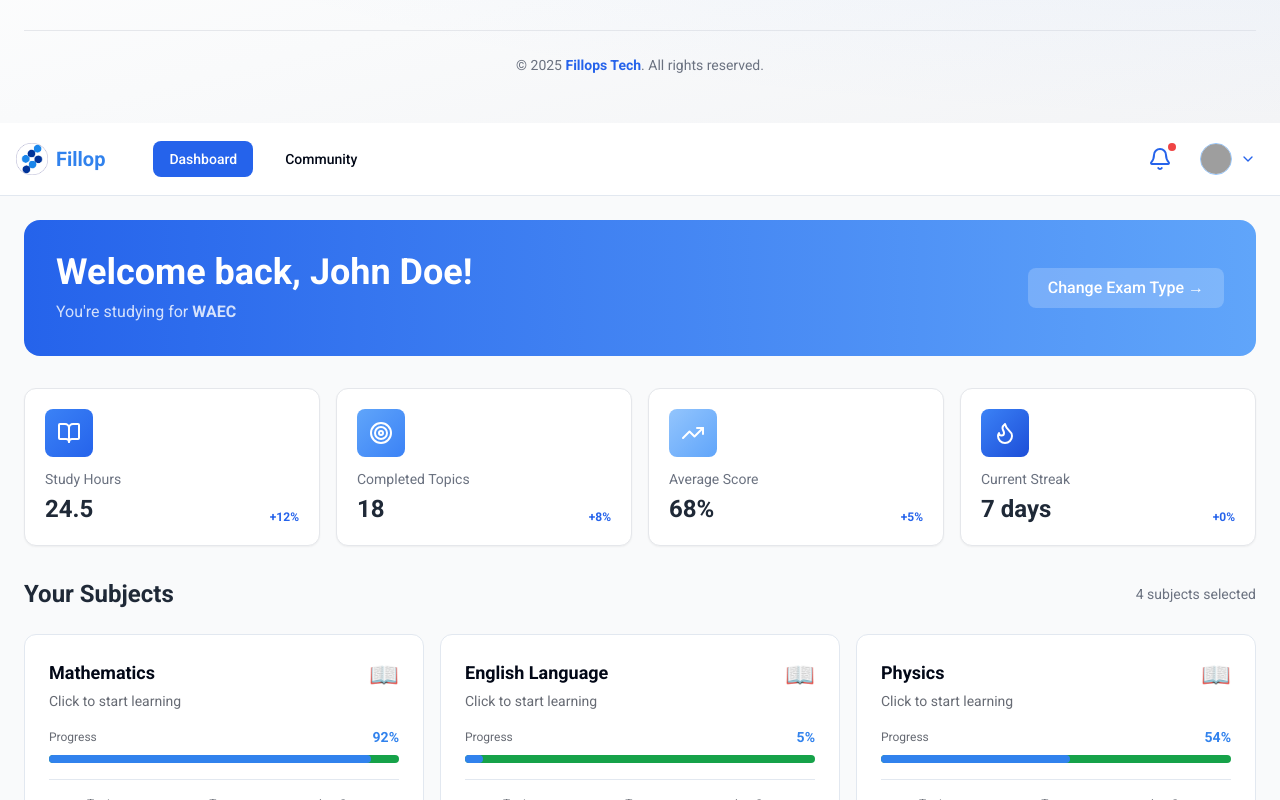
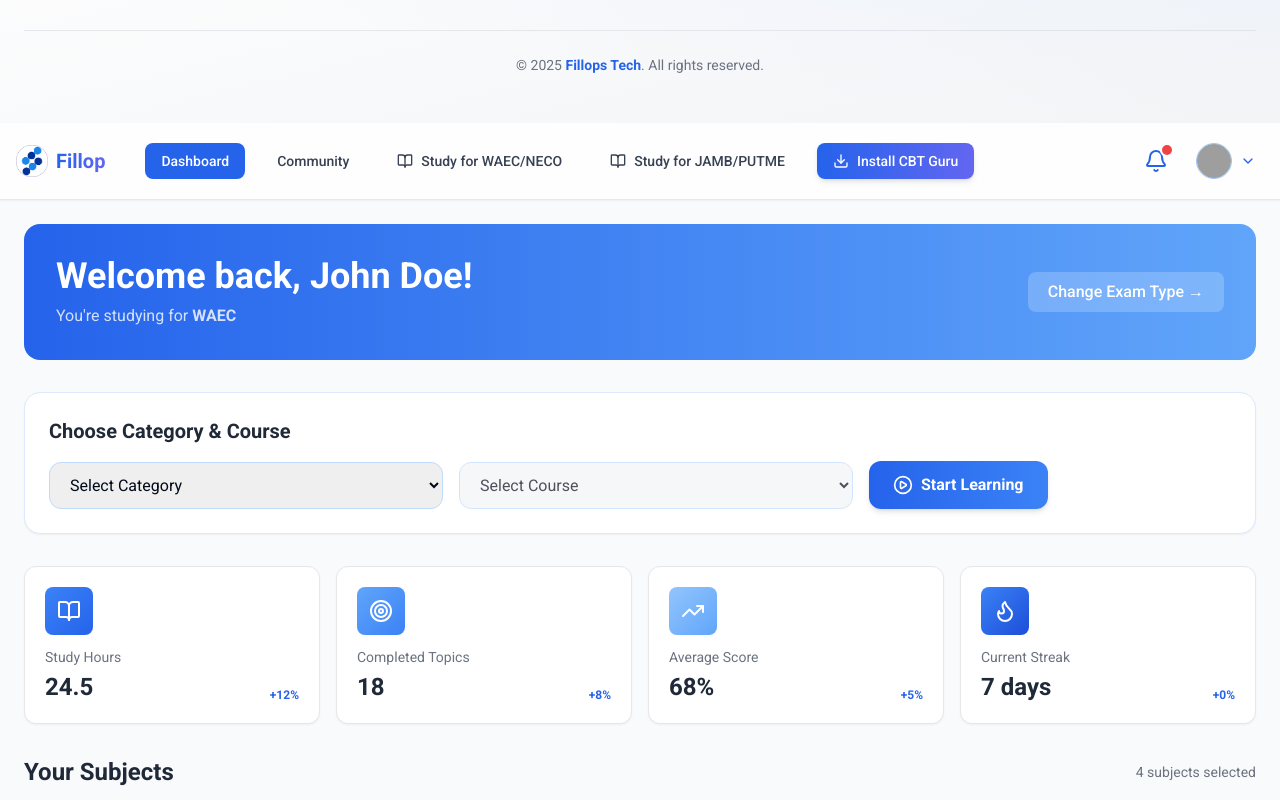
Before and after one commit to Berry-bott/FillopsEduTech, a React (Vite) app: page / in a window 1280 px wide. Shown: the part 4500-5300 px from the top of the page. Built offline with nearby package versions, Linux system fonts and the light colour scheme; grey boxes are pictures that could not be loaded; a web font is replaced by a local one.

Commit message:
new commit

```diff
--- a/src/components/DashboardComponents/Navbar.jsx
+++ b/src/components/DashboardComponents/Navbar.jsx
@@ -1,3 +1,5 @@
+
+
 "use client"
 
 import { useState } from "react"
@@ -9,6 +11,8 @@ import {
   User as UserIcon,
   Menu,
   X,
+  BookOpen,
+  Download,
 } from "lucide-react"
 import logo from "../../assets/images/fillops-logo.png"
 
@@ -20,36 +24,31 @@ export default function Navbar({ user, currentPage, onNavigate, onLogout }) {
     { id: 2, text: "You’ve completed your English quiz!" },
   ])
 
-  const toggleDropdown = () => setShowDropdown((prev) => !prev)
-  const toggleMobileMenu = () => setShowMobileMenu((prev) => !prev)
+  const toggleDropdown = () => setShowDropdown((p) => !p)
+  const toggleMobileMenu = () => setShowMobileMenu((p) => !p)
   const isAdmin = user?.role === "admin"
 
-  // Helper for fallback avatar
   const avatarSrc =
     user?.avatar ||
     `https://ui-avatars.com/api/?name=${encodeURIComponent(
       user?.name || "User"
-    )}&background=0D8ABC&color=fff`
+    )}&background=2563eb&color=fff`
 
   return (
-    <nav className="border-b border-border bg-card backdrop-blur-md sticky top-0 z-50">
+    <nav className="sticky top-0 z-50 bg-white/80 backdrop-blur-lg border-b border-blue-100 shadow-sm">
       <div className="max-w-7xl mx-auto px-4 py-3 flex items-center justify-between">
         {/* === Left: Logo + Links === */}
         <div className="flex items-center gap-4">
           {/* Logo */}
           <div className="flex items-center gap-2">
-            <img
-              src={logo}
-              alt="Fillop"
-              className="w-8 h-8 rounded-md object-cover"
-            />
-            <h1 className="text-xl font-bold text-primary">Fillop</h1>
+            <img src={logo} alt="Fillop" className="w-8 h-8 rounded-md" />
+            <h1 className="text-xl font-extrabold bg-gradient-to-r from-blue-600 to-indigo-500 bg-clip-text text-transparent">
+              Fillop
+            </h1>
           </div>
 
           {/* Desktop Nav */}
-          <div className="hidden md:flex gap-4 ml-8">
-            {!isAdmin ? (
-              <>
+          <div className="hidden md:flex gap-4 ml-6">
             <NavButton
               label="Dashboard"
               active={currentPage === "dashboard"}
@@ -60,79 +59,72 @@ export default function Navbar({ user, currentPage, onNavigate, onLogout }) {
               active={currentPage === "community"}
               onClick={() => onNavigate?.("community")}
             />
-              </>
-            ) : (
             <NavButton
-                label="Admin Panel"
-                active={currentPage === "admin"}
-                onClick={() => onNavigate?.("admin")}
+              label="Study for WAEC/NECO"
+              icon={<BookOpen className="w-4 h-4" />}
+              onClick={() => onNavigate?.("waec")}
             />
-            )}
+            <NavButton
+              label="Study for JAMB/PUTME"
+              icon={<BookOpen className="w-4 h-4" />}
+              onClick={() => onNavigate?.("jamb")}
+            />
+            <NavButton
+              label="Install CBT Guru"
+              icon={<Download className="w-4 h-4" />}
+              highlight
+              onClick={() => alert("Installing CBT Guru...")}
+            />
           </div>
         </div>
 
         {/* === Right: Notification + Profile + Mobile === */}
         <div className="flex items-center gap-3">
           {/* 🔔 Notifications */}
-          <div className="relative">
-            <button
-              className="relative p-2 rounded-lg hover:bg-blue-100 transition"
-              onClick={() => alert("Notifications panel coming soon")}
-            >
+          <button className="relative p-2 rounded-full hover:bg-blue-50 transition">
             <Bell className="w-6 h-6 text-blue-600" />
             {notifications.length > 0 && (
-                <span className="absolute top-1 right-1 h-2 w-2 bg-red-500 rounded-full" />
+              <span className="absolute top-1 right-1 h-2.5 w-2.5 bg-red-500 rounded-full ring-2 ring-white" />
             )}
           </button>
-          </div>
 
-          {/* 👤 Profile Avatar */}
+          {/* 👤 Profile */}
           <div className="relative hidden md:block">
             <button
               onClick={toggleDropdown}
-              className="flex items-center gap-2 p-2 rounded-lg hover:bg-blue-100 transition"
+              className="flex items-center gap-2 p-2 rounded-lg hover:bg-blue-50 transition"
             >
               <img
                 src={avatarSrc}
                 alt="avatar"
-                className="w-8 h-8 rounded-full object-cover border border-blue-300"
+                className="w-9 h-9 rounded-full object-cover border border-blue-300"
               />
               <ChevronDown className="w-4 h-4 text-blue-600" />
             </button>
 
-            {/* Dropdown */}
             {showDropdown && (
-              <div className="absolute right-0 mt-2 w-48 bg-white border border-border rounded-lg shadow-lg z-50">
-                <div className="px-4 py-2 border-b">
-                  <p className="font-semibold text-sm">{user?.name}</p>
-                  <p className="text-xs text-muted-foreground capitalize">
-                    {user?.role}
+              <div className="absolute right-0 mt-2 w-52 bg-white border border-blue-100 rounded-xl shadow-lg overflow-hidden">
+                <div className="px-4 py-3 border-b border-blue-50">
+                  <p className="font-semibold text-sm text-gray-800">
+                    {user?.name}
                   </p>
+                  <p className="text-xs text-gray-500 capitalize">{user?.role}</p>
                 </div>
                 <DropdownItem
                   icon={<UserIcon className="w-4 h-4" />}
                   label="Profile"
-                  onClick={() => {
-                    onNavigate?.("profile")
-                    setShowDropdown(false)
-                  }}
+                  onClick={() => onNavigate?.("profile")}
                 />
                 <DropdownItem
                   icon={<Settings className="w-4 h-4" />}
                   label="Settings"
-                  onClick={() => {
-                    onNavigate?.("settings")
-                    setShowDropdown(false)
-                  }}
+                  onClick={() => onNavigate?.("settings")}
                 />
                 <DropdownItem
                   icon={<LogOut className="w-4 h-4" />}
                   label="Logout"
                   destructive
-                  onClick={() => {
-                    onLogout?.()
-                    setShowDropdown(false)
-                  }}
+                  onClick={onLogout}
                 />
               </div>
             )}
@@ -141,7 +133,7 @@ export default function Navbar({ user, currentPage, onNavigate, onLogout }) {
           {/* 🍔 Mobile Menu */}
           <button
             onClick={toggleMobileMenu}
-            className="md:hidden p-2 rounded-lg hover:bg-blue-100 transition"
+            className="md:hidden p-2 rounded-lg hover:bg-blue-50 transition"
           >
             {showMobileMenu ? (
               <X className="w-6 h-6 text-blue-600" />
@@ -154,42 +146,19 @@ export default function Navbar({ user, currentPage, onNavigate, onLogout }) {
 
       {/* === Mobile Menu === */}
       {showMobileMenu && (
-        <div className="md:hidden bg-card border-t border-border px-4 py-4 space-y-4 animate-fadeIn">
-          {!isAdmin ? (
-            <>
-              <NavButton
-                label="Dashboard"
-                active={currentPage === "dashboard"}
-                onClick={() => {
-                  onNavigate?.("dashboard")
-                  setShowMobileMenu(false)
-                }}
-                mobile
+        <div className="md:hidden bg-white border-t border-blue-100 px-4 py-4 space-y-4 animate-fadeIn">
+          <MobileLink label="Dashboard" onClick={() => onNavigate?.("dashboard")} />
+          <MobileLink label="Community" onClick={() => onNavigate?.("community")} />
+          <MobileLink label="Study for WAEC/NECO" onClick={() => onNavigate?.("waec")} />
+          <MobileLink label="Study for JAMB/PUTME" onClick={() => onNavigate?.("jamb")} />
+          <MobileLink
+            label="Install CBT Guru"
+            icon={<Download className="w-4 h-4" />}
+            highlight
+            onClick={() => alert("Installing CBT Guru...")}
           />
-              <NavButton
-                label="Community"
-                active={currentPage === "community"}
-                onClick={() => {
-                  onNavigate?.("community")
-                  setShowMobileMenu(false)
-                }}
-                mobile
-              />
-            </>
-          ) : (
-            <NavButton
-              label="Admin Panel"
-              active={currentPage === "admin"}
-              onClick={() => {
-                onNavigate?.("admin")
-                setShowMobileMenu(false)
-              }}
-              mobile
-            />
-          )}
 
-          {/* Mobile Profile Info */}
-          <div className="border-t border-border pt-3">
+          <div className="border-t border-blue-100 pt-3">
             <div className="flex items-center gap-3">
               <img
                 src={avatarSrc}
@@ -197,10 +166,10 @@ export default function Navbar({ user, currentPage, onNavigate, onLogout }) {
                 className="w-8 h-8 rounded-full object-cover border border-blue-300"
               />
               <div>
-                <p className="text-sm font-semibold">{user?.name}</p>
-                <p className="text-xs text-muted-foreground capitalize">
-                  {user?.role}
+                <p className="text-sm font-semibold text-gray-800">
+                  {user?.name}
                 </p>
+                <p className="text-xs text-gray-500 capitalize">{user?.role}</p>
               </div>
             </div>
             <button
@@ -216,28 +185,31 @@ export default function Navbar({ user, currentPage, onNavigate, onLogout }) {
   )
 }
 
-/* 🔹 Reusable NavButton */
-function NavButton({ label, active, onClick, mobile }) {
+/* 🔹 NavButton */
+function NavButton({ label, icon, active, highlight, onClick }) {
   const base =
-    "block w-full text-left px-4 py-2 rounded-lg transition font-medium"
+    "flex items-center gap-2 px-4 py-2 rounded-lg text-sm font-medium transition"
   const activeClass = active
     ? "bg-blue-600 text-white"
-    : "text-foreground hover:bg-blue-100 hover:text-blue-700"
-  const size = mobile ? "text-base" : "text-sm"
+    : highlight
+    ? "bg-gradient-to-r from-blue-600 to-indigo-500 text-white shadow-md hover:opacity-90"
+    : "text-gray-700 hover:bg-blue-50 hover:text-blue-700"
+
   return (
-    <button onClick={onClick} className={`${base} ${activeClass} ${size}`}>
+    <button onClick={onClick} className={`${base} ${activeClass}`}>
+      {icon}
       {label}
     </button>
   )
 }
 
-/* 🔹 Reusable DropdownItem */
-function DropdownItem({ icon, label, onClick, destructive }) {
+/* 🔹 Dropdown Item */
+function DropdownItem({ icon, label, destructive, onClick }) {
   return (
     <button
       onClick={onClick}
-      className={`flex items-center gap-2 w-full text-left px-4 py-2 hover:bg-blue-50 text-sm ${
-        destructive ? "text-red-600 hover:bg-red-50" : "text-foreground"
+      className={`flex items-center gap-2 w-full px-4 py-2 text-sm hover:bg-blue-50 transition ${
+        destructive ? "text-red-600 hover:bg-red-50" : "text-gray-700"
       }`}
     >
       {icon}
@@ -245,3 +217,18 @@ function DropdownItem({ icon, label, onClick, destructive }) {
     </button>
   )
 }
+
+/* 🔹 MobileLink */
+function MobileLink({ label, icon, highlight, onClick }) {
+  const base =
+    "flex items-center gap-2 w-full text-left px-4 py-2 rounded-lg text-sm font-medium transition"
+  const style = highlight
+    ? "bg-gradient-to-r from-blue-600 to-indigo-500 text-white"
+    : "text-gray-700 hover:bg-blue-50 hover:text-blue-700"
+  return (
+    <button onClick={onClick} className={`${base} ${style}`}>
+      {icon}
+      {label}
+    </button>
+  )
+}
--- a/src/pages/UserDashboard.jsx
+++ b/src/pages/UserDashboard.jsx
@@ -1,5 +1,3 @@
-
-
 // "use client"
 
 // import { useState } from "react"
@@ -8,16 +6,15 @@
 // import StudyPlanCard from "../components/DashboardComponents/user/StudyPlanCard"
 // import CalendarWidget from "../components/DashboardComponents/user/CalendarWidget"
 // import SubjectCard from "../components/DashboardComponents/user/SubjectCard"
-// import Recommendations from "../components/DashboardComponents/user/Recommendations"
+// import Recommendations from "../components/DashboardComponents/user/recommendations"
+// import { BookOpen, Target, TrendingUp, Flame } from "lucide-react"
 
 // export default function Dashboard({ onNavigate, learningPath, onChangePath }) {
-//   // 🧩 Manually set user for now
 //   const user = {
 //     name: "John Doe",
 //     role: "user",
-//     avatar: "https://randomuser.me/api/portraits/men/32.jpg"
+//     avatar: "https://randomuser.me/api/portraits/men/32.jpg",
 //   }
-
 
 //   const [selectedSubject, setSelectedSubject] = useState("")
 
@@ -28,17 +25,40 @@
 //     "Chemistry",
 //   ]
 
-//   // Generate random progress for demo
 //   const progress = {}
 //   subjects.forEach((subject) => {
 //     progress[subject] = Math.floor(Math.random() * 100)
 //   })
 
 //   const stats = [
-//     { icon: "📚", label: "Study Hours", value: "24.5", trend: 12, color: "from-blue-500 to-blue-600" },
-//     { icon: "🎯", label: "Completed Topics", value: "18", trend: 8, color: "from-purple-500 to-purple-600" },
-//     { icon: "📈", label: "Average Score", value: "68%", trend: 5, color: "from-green-500 to-green-600" },
-//     { icon: "🔥", label: "Current Streak", value: "7 days", trend: 0, color: "from-orange-500 to-orange-600" },
+//     {
+//       icon: <BookOpen className="text-white w-6 h-6" />,
+//       label: "Study Hours",
+//       value: "24.5",
+//       trend: 12,
+//       color: "from-blue-500 to-blue-600",
+//     },
+//     {
+//       icon: <Target className="text-white w-6 h-6" />,
+//       label: "Completed Topics",
+//       value: "18",
+//       trend: 8,
+//       color: "from-blue-400 to-blue-500",
+//     },
+//     {
+//       icon: <TrendingUp className="text-white w-6 h-6" />,
+//       label: "Average Score",
+//       value: "68%",
+//       trend: 5,
+//       color: "from-blue-300 to-blue-400",
+//     },
+//     {
+//       icon: <Flame className="text-white w-6 h-6" />,
+//       label: "Current Streak",
+//       value: "7 days",
+//       trend: 0,
+//       color: "from-blue-500 to-blue-700",
+//     },
 //   ]
 
 //   const handleSelectSubject = (subject) => {
@@ -50,48 +70,46 @@
 //     <DashboardLayout user={user} currentPage="dashboard" onNavigate={onNavigate}>
 //       <div className="space-y-8">
 //         {/* Welcome Section */}
-//         <div className="bg-gradient-to-r from-primary to-accent rounded-2xl p-8 text-white">
-//           <div className="flex items-center justify-between">
+//         <div className="bg-gradient-to-r from-blue-600 to-blue-400 rounded-2xl p-8 text-white">
+//           <div className="flex flex-col md:flex-row items-start md:items-center justify-between gap-4">
 //             <div>
-//               <h1 className="text-4xl font-heading font-bold mb-2">
+//               <h1 className="text-3xl md:text-4xl font-bold mb-2">
 //                 Welcome back, {user.name}!
 //               </h1>
-//               <p className="text-white/80">
+//               <p className="text-white/80 text-sm md:text-base">
 //                 You're studying for{" "}
 //                 <span className="font-semibold">
-//                   {learningPath?.examType === "jamb"
-//                     ? "JAMB (UTME)"
-//                     : learningPath?.examType === "neco"
-//                     ? "NECO"
-//                     : "WAEC"}
+//                   {learningPath?.examType?.toUpperCase() || "WAEC"}
 //                 </span>
 //               </p>
 //             </div>
 //             <button
 //               onClick={onChangePath}
-//               className="px-6 py-2 bg-white/20 hover:bg-white/30 rounded-lg transition font-medium flex items-center gap-2"
+//               className="px-5 py-2 bg-white/20 hover:bg-white/30 rounded-lg transition font-medium text-sm md:text-base flex items-center gap-2"
 //             >
 //               Change Exam Type →
 //             </button>
 //           </div>
 //         </div>
 
-//         {/* Stats Grid */}
-//         <div className="grid grid-cols-1 md:grid-cols-2 lg:grid-cols-4 gap-4">
+//         {/* Stats Section */}
+//         <div className="grid grid-cols-1 sm:grid-cols-2 lg:grid-cols-4 gap-4">
 //           {stats.map((stat, idx) => (
 //             <div
 //               key={idx}
-//               className="bg-card border border-border rounded-xl p-6 hover:shadow-lg transition"
+//               className="bg-white border border-gray-200 rounded-xl p-5 shadow-sm hover:shadow-md transition"
 //             >
 //               <div
-//                 className={`w-12 h-12 bg-gradient-to-br ${stat.color} rounded-lg flex items-center justify-center mb-4 text-2xl`}
+//                 className={`w-12 h-12 bg-gradient-to-br ${stat.color} rounded-lg flex items-center justify-center mb-3`}
 //               >
 //                 {stat.icon}
 //               </div>
-//               <p className="text-sm text-foreground/60 font-medium mb-1">{stat.label}</p>
+//               <p className="text-sm text-gray-500 mb-1">{stat.label}</p>
 //               <div className="flex items-end justify-between">
-//                 <p className="text-2xl font-heading font-bold text-foreground">{stat.value}</p>
-//                 <p className="text-xs text-green-600 font-semibold">+{stat.trend}%</p>
+//                 <p className="text-2xl font-semibold text-gray-800">{stat.value}</p>
+//                 <p className="text-xs text-blue-600 font-semibold">
+//                   +{stat.trend}%
+//                 </p>
 //               </div>
 //             </div>
 //           ))}
@@ -100,10 +118,10 @@
 //         {/* Subjects Section */}
 //         <section>
 //           <div className="flex items-center justify-between mb-6">
-//             <h2 className="text-2xl font-heading font-bold text-foreground">Your Subjects</h2>
-//             <p className="text-sm text-foreground/60">{subjects.length} subjects selected</p>
+//             <h2 className="text-2xl font-bold text-gray-800">Your Subjects</h2>
+//             <p className="text-sm text-gray-500">{subjects.length} subjects selected</p>
 //           </div>
-//           <div className="grid grid-cols-1 md:grid-cols-2 lg:grid-cols-3 gap-4">
+//           <div className="grid grid-cols-1 sm:grid-cols-2 lg:grid-cols-3 gap-4">
 //             {subjects.map((subject) => (
 //               <SubjectCard
 //                 key={subject}
@@ -115,10 +133,10 @@
 //           </div>
 //         </section>
 
-//         {/* Progress & Calendar */}
+//         {/* Progress + Calendar */}
 //         <section className="grid grid-cols-1 lg:grid-cols-3 gap-6">
 //           <div className="lg:col-span-2">
-//             <h2 className="text-xl font-heading font-bold text-foreground mb-4">
+//             <h2 className="text-xl font-bold text-gray-800 mb-4">
 //               Study Progress
 //             </h2>
 //             <div className="grid grid-cols-1 md:grid-cols-2 gap-4">
@@ -132,7 +150,7 @@
 //           </div>
 //         </section>
 
-//         {/* Recommendations & Study Plan */}
+//         {/* Recommendations + Study Plan */}
 //         <section className="grid grid-cols-1 lg:grid-cols-2 gap-6">
 //           <Recommendations user={user} />
 //           <StudyPlanCard />
@@ -141,7 +159,6 @@
 //     </DashboardLayout>
 //   )
 // }
-
 
 
 
@@ -154,7 +171,7 @@ import StudyPlanCard from "../components/DashboardComponents/user/StudyPlanCard"
 import CalendarWidget from "../components/DashboardComponents/user/CalendarWidget"
 import SubjectCard from "../components/DashboardComponents/user/SubjectCard"
 import Recommendations from "../components/DashboardComponents/user/recommendations"
-import { BookOpen, Target, TrendingUp, Flame } from "lucide-react"
+import { BookOpen, Target, TrendingUp, Flame, PlayCircle } from "lucide-react"
 
 export default function Dashboard({ onNavigate, learningPath, onChangePath }) {
   const user = {
@@ -163,14 +180,19 @@ export default function Dashboard({ onNavigate, learningPath, onChangePath }) {
     avatar: "https://randomuser.me/api/portraits/men/32.jpg",
   }
 
+  const [selectedCategory, setSelectedCategory] = useState("")
+  const [selectedCourse, setSelectedCourse] = useState("")
+
+  // Sample categories and courses
+  const categories = ["Science", "Arts", "Commercial"]
+  const courses = {
+    Science: ["Mathematics", "Physics", "Chemistry", "Biology"],
+    Arts: ["Government", "Literature", "CRS", "English Language"],
+    Commercial: ["Accounting", "Commerce", "Economics", "Business Studies"],
+  }
+
   const [selectedSubject, setSelectedSubject] = useState("")
-
-  const subjects = learningPath?.subjects || [
-    "Mathematics",
-    "English Language",
-    "Physics",
-    "Chemistry",
-  ]
+  const subjects = learningPath?.subjects || ["Mathematics", "English", "Physics", "Chemistry"]
 
   const progress = {}
   subjects.forEach((subject) => {
@@ -213,6 +235,14 @@ export default function Dashboard({ onNavigate, learningPath, onChangePath }) {
     onNavigate?.("subject-detail", subject)
   }
 
+  const handleStartLearning = () => {
+    if (!selectedCategory || !selectedCourse) {
+      alert("Please select a category and course before starting.")
+      return
+    }
+    onNavigate?.("subject-detail", selectedCourse)
+  }
+
   return (
     <DashboardLayout user={user} currentPage="dashboard" onNavigate={onNavigate}>
       <div className="space-y-8">
@@ -235,6 +265,52 @@ export default function Dashboard({ onNavigate, learningPath, onChangePath }) {
               className="px-5 py-2 bg-white/20 hover:bg-white/30 rounded-lg transition font-medium text-sm md:text-base flex items-center gap-2"
             >
               Change Exam Type →
+            </button>
+          </div>
+        </div>
+
+        {/* Choose Category & Course Section */}
+        <div className="bg-white border border-blue-100 rounded-2xl p-6 shadow-sm">
+          <h2 className="text-xl font-semibold text-gray-800 mb-4">
+            Choose Category & Course
+          </h2>
+          <div className="flex flex-col md:flex-row items-center gap-4">
+            <select
+              value={selectedCategory}
+              onChange={(e) => {
+                setSelectedCategory(e.target.value)
+                setSelectedCourse("")
+              }}
+              className="w-full md:w-1/3 px-4 py-3 border border-blue-200 rounded-xl focus:ring-2 focus:ring-blue-500 focus:outline-none transition"
+            >
+              <option value="">Select Category</option>
+              {categories.map((cat) => (
+                <option key={cat} value={cat}>
+                  {cat}
+                </option>
+              ))}
+            </select>
+
+            <select
+              value={selectedCourse}
+              onChange={(e) => setSelectedCourse(e.target.value)}
+              disabled={!selectedCategory}
+              className="w-full md:w-1/3 px-4 py-3 border border-blue-200 rounded-xl focus:ring-2 focus:ring-blue-500 focus:outline-none transition disabled:bg-gray-100"
+            >
+              <option value="">Select Course</option>
+              {selectedCategory &&
+                courses[selectedCategory].map((course) => (
+                  <option key={course} value={course}>
+                    {course}
+                  </option>
+                ))}
+            </select>
+
+            <button
+              onClick={handleStartLearning}
+              className="flex items-center justify-center gap-2 px-6 py-3 rounded-xl bg-gradient-to-r from-blue-600 to-blue-500 text-white font-semibold shadow-md hover:shadow-blue-300/50 hover:scale-105 transition duration-300"
+            >
+              <PlayCircle className="w-5 h-5" /> Start Learning
             </button>
           </div>
         </div>
```
Lines whose indentation alone changed are shown as unchanged.
